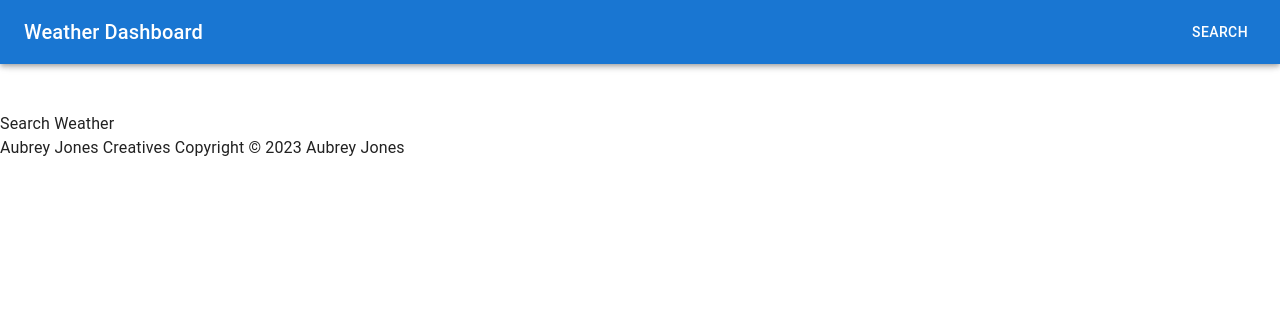
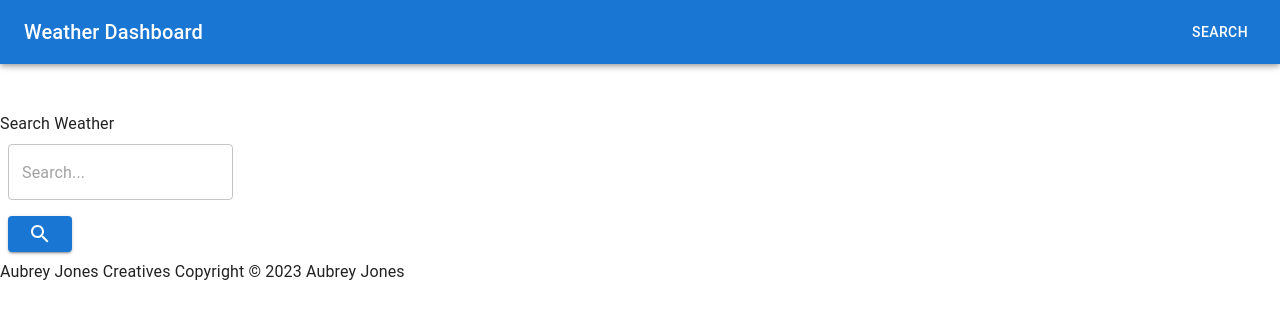
Before and after one commit to aubreyjonescreatives/react-weather-webapp, a React (Create React App) app: page / in a window 1280 px wide. Shown: the top 318 px of the page. Built offline with nearby package versions, Linux system fonts and the light colour scheme.

Commit message:
added Material UI search bar and button

```diff
--- a/server.js
+++ b/server.js
@@ -21,7 +21,7 @@ app.use((req, res, next) => {
 const APIKey = process.env.WEATHER_API_KEY
 
 app.get('/', (req, res) => {
-    axios.get(`http://api.openweathermap.org/geo/1.0/direct?q=London&limit=5&appid=${APIKey}`, {
+    axios.get(`https://api.openweathermap.org/data/2.5/forecast?lat=42&lon=20&appid=${APIKey}`, {
         //
     })
 .then((response) => res.json(response.data))
--- a/src/pages/SearchWeather.js
+++ b/src/pages/SearchWeather.js
@@ -2,7 +2,10 @@ import * as React from 'react';
 import { useWeatherContext } from '../contexts/WeatherContext';
 import WeatherCard from '../components/WeatherCard/WeatherCard';
 import Box from '@mui/material/Box';
-
+import TextField from '@mui/material/TextField';
+import SearchIcon from '@mui/icons-material/Search';
+import Button from '@mui/material/Button';
+import Stack from '@mui/material/Stack';
 
 
 const SearchWeather = () => {
@@ -33,7 +36,24 @@ React.useEffect(() => {
     <div>Search Weather</div>
 
 
+    <Box
+      component="form"
+      sx={{
+        '& > :not(style)': { m: 1, width: '25ch' },
+      }}
+      noValidate
+      autoComplete="off"
+    >
+      <TextField id="searchButton" placeholder="Search..." />
 
+
+    <Stack direction="row" spacing={2}>
+      <Button variant="contained" href="#contained-buttons">
+        <SearchIcon></SearchIcon>
+      </Button>
+    </Stack>
+
+    </Box>
 
 
 
```
Also changed, not shown: 1 other file (tests, documents, lock files or other folders).
